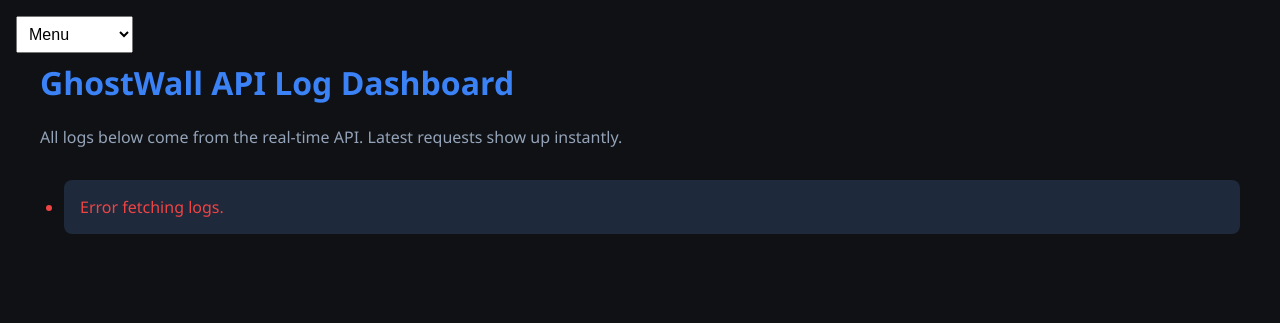
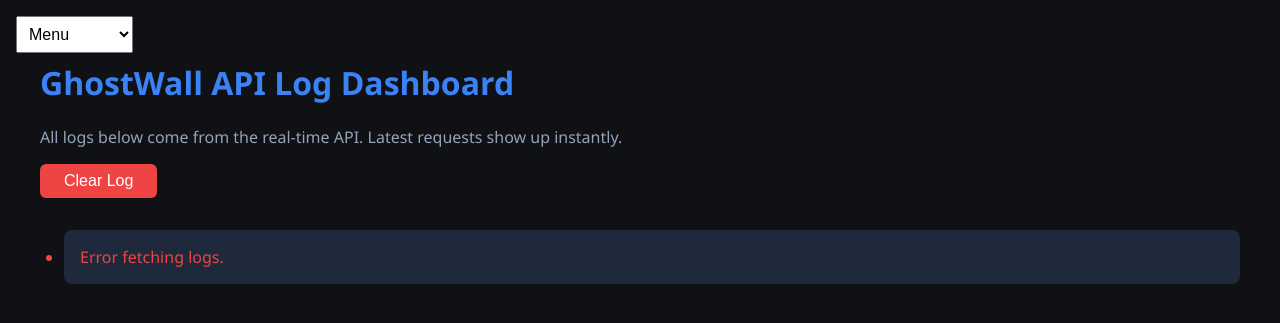
Before and after one commit to Holden2028/ghostlink, a Flask app: page /dashboard in a window 1280 px wide. Shown: the top 323 px of the page. Run offline with Flask 3, Linux system fonts and the light colour scheme; data that the repository does not hold is empty.

Commit message:
clear button

```diff
--- a/templates/dashboard.html
+++ b/templates/dashboard.html
@@ -8,6 +8,8 @@
         h1 { color: #3b82f6; }
         ul { margin-top: 2rem; padding-left: 1.5rem; }
         li { background: #1e293b; color: #cbd5e1; margin-bottom: 1rem; padding: 1rem; border-radius: 8px; }
+        #clear-btn { padding: 0.5rem 1.5rem; background: #ef4444; color: white; border: none; border-radius: 6px; font-size: 1rem; cursor: pointer; }
+        #clear-status { margin-top: 1rem; color: #38bdf8; }
     </style>
 </head>
 <body>
@@ -23,6 +25,8 @@
     <p style="color:#94a3b8;">
         All logs below come from the real-time API. Latest requests show up instantly.
     </p>
+    <button id="clear-btn">Clear Log</button>
+    <div id="clear-status"></div>
 
     <ul id="log-list">
         <li>Loading logs...</li>
@@ -30,6 +34,7 @@
 
     <script>
     const API_URL = "https://ghostwallapi.onrender.com/logs";
+    const CLEAR_URL = "https://ghostwallapi.onrender.com/clear_logs";
 
     function fetchLogs() {
         fetch(API_URL)
@@ -52,9 +57,22 @@
             });
     }
 
-    // Refresh logs every 10 seconds for live updates
+    // Refresh logs every 10 seconds
     fetchLogs();
     setInterval(fetchLogs, 10000);
+
+    // Clear log button logic
+    document.getElementById("clear-btn").onclick = function () {
+        fetch(CLEAR_URL, { method: "POST" })
+            .then(res => res.json())
+            .then(data => {
+                document.getElementById("clear-status").textContent = data.message;
+                fetchLogs();
+            })
+            .catch(() => {
+                document.getElementById("clear-status").textContent = "Error clearing log.";
+            });
+    };
     </script>
 </body>
 </html>
```
